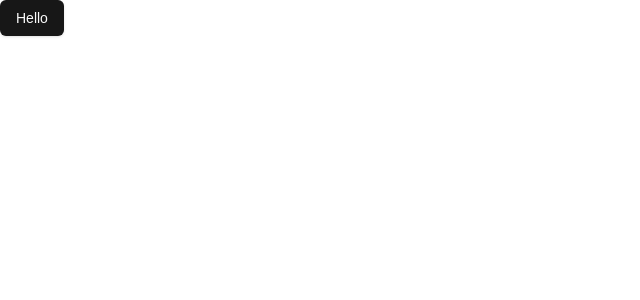
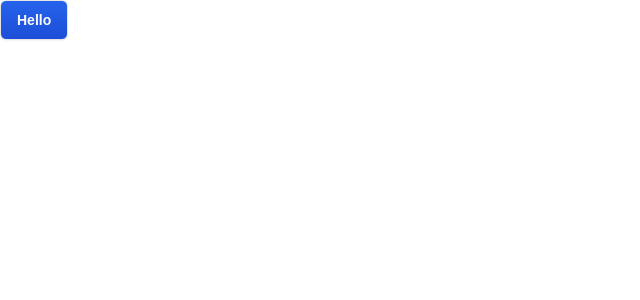
Before and after one commit to troyizzle/jira-clone, a Next.js app: page / in a window 1280 px wide. Shown: the top 300 px of the page, without its empty margins (0-640 px from the left). Built offline with nearby package versions, Linux system fonts and the light colour scheme.

Commit message:
feat: update button components

```diff
--- a/src/components/ui/button.tsx
+++ b/src/components/ui/button.tsx
@@ -5,30 +5,32 @@
 import { cn } from "@/lib/utils"
 
 const buttonVariants = cva(
-  "inline-flex items-center justify-center whitespace-nowrap rounded-md text-sm font-medium transition-colors focus-visible:outline-none focus-visible:ring-1 focus-visible:ring-ring disabled:pointer-events-none disabled:opacity-50",
+  "inline-flex items-center justify-center whitespace-nowrap rounded-md text-sm font-semibold transition-colors focus-visible:outline-none focus-visible:ring-1 focus-visible:ring-ring disabled:pointer-events-none disabled:bg-neutral-100 disabled:bg-from-neutral-100 disabled:bg-too-neutral-100 disabled:text-neutral-300 border border-neutral-200 shadow-sm",
   {
     variants: {
       variant: {
-        default:
-          "bg-primary text-primary-foreground shadow hover:bg-primary/90",
+        primary:
+          "bg-gradient-to-b from-blue-600 to-blue-700 text-primary-foreground hover:from-blue-700 hover:to-blue-700",
         destructive:
-          "bg-destructive text-destructive-foreground shadow-sm hover:bg-destructive/90",
+          "bg-gradient-to-b from-amber-600 to-amber-700 text-destructive-foreground hover:from-amber-700 hover:to-amber-700",
         outline:
           "border border-input bg-background shadow-sm hover:bg-accent hover:text-accent-foreground",
         secondary:
-          "bg-secondary text-secondary-foreground shadow-sm hover:bg-secondary/80",
-        ghost: "hover:bg-accent hover:text-accent-foreground",
-        link: "text-primary underline-offset-4 hover:underline",
+          "bg-white text-blue hover:bg-neutral-100",
+        ghost: "bg-transparent shadow-none hover:bg-accent hover:text-accent-foreground",
+        muted: "bg-neutral-200 text-neutral-600 hover:bg-neutral-300",
+        tertiary: "bg-blue-100 text-blue-600 border-transparent hover:bg-blue-200 shadow-none",
       },
       size: {
-        default: "h-9 px-4 py-2",
-        sm: "h-8 rounded-md px-3 text-xs",
-        lg: "h-10 rounded-md px-8",
-        icon: "h-9 w-9",
+        default: "h-10 px-4 py-2",
+        sm: "h-8 rounded-md px-3",
+        xs: "h-7 rounded-md px-2 text-xs",
+        lg: "h-12 rounded-md px-8",
+        icon: "h-8 w-8",
       },
     },
     defaultVariants: {
-      variant: "default",
+      variant: "primary",
       size: "default",
     },
   }
@@ -36,7 +38,7 @@
 
 export interface ButtonProps
   extends React.ButtonHTMLAttributes<HTMLButtonElement>,
-    VariantProps<typeof buttonVariants> {
+  VariantProps<typeof buttonVariants> {
   asChild?: boolean
 }
 
```
